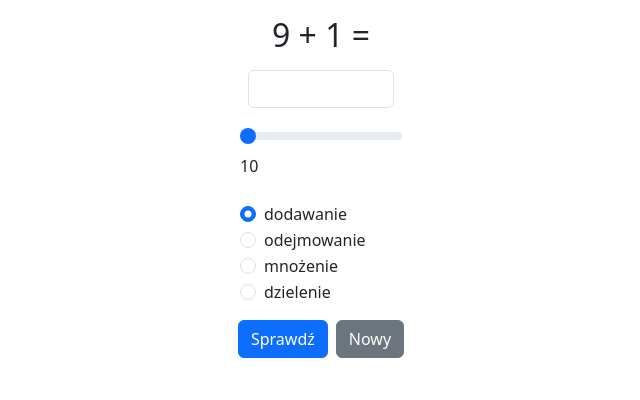
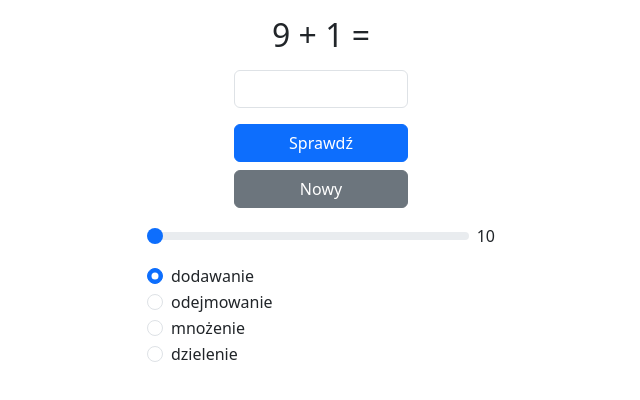
Before and after one commit to mattcitysurfer/liczymy-app, an Angular app: page / in a window 1280 px wide. Shown: the top 400 px of the page, without its empty margins (319-959 px from the left). Built offline with nearby package versions, Linux system fonts and the light colour scheme.

Commit message:
styling corrected + deploy instruction added to README

```diff
--- a/src/app/counting/counting.component.html
+++ b/src/app/counting/counting.component.html
@@ -1,15 +1,25 @@
 <div class="container mt-3">
   <div class="row">
-        <div class="col-md-2 offset-md-5">
+    <div class="col-md-4 offset-md-4">
+
       <h2 class="mb-3 text-center">{{firstNumber}} {{displayedMathOperator}} {{secondNumber}} =</h2>
 
       <div class="d-flex justify-content-center mb-3">
-                <input [(ngModel)]="userResult" type="number" class="form-control" style="width: 90%;">
+        <input [(ngModel)]="userResult" type="number" class="form-control" style="width: 50%;">
       </div>
 
-            <div class="mb-3">
-                <input [(ngModel)]="levelSelected" type="range" class="form-range" step="10" min="10" max="100" id="customRange">
-                <label for="customRange" class="form-label">{{levelSelected}}</label>
+      <div class="mb-3 d-flex flex-column align-items-center">
+        <div class="d-flex w-50 justify-content-center mb-2">
+          <button (click)="checkAnswer()" class="btn btn-primary w-100">Sprawdź</button>
+        </div>
+        <div class="d-flex w-50 justify-content-center">
+          <button (click)="nextExample()" class="btn btn-secondary w-100">Nowy</button>
+        </div>
+      </div>
+
+      <div class="mb-3 d-flex align-items-center">
+        <input [(ngModel)]="levelSelected" type="range" class="form-range me-2" step="10" min="10" max="100">
+        <label class="form-label mb-0">{{levelSelected}}</label>
       </div>
 
       <div class="mb-3">
@@ -31,11 +41,6 @@
         </div>
       </div>
 
-            <div class="d-flex justify-content-center mb-3">
-                <button (click)="checkAnswer()" class="btn btn-primary me-2">Sprawdź</button>
-                <button (click)="nextExample()" class="btn btn-secondary">Nowy</button>
-            </div>
-
       <h3 class="mt-3 text-center">{{feedbackMessage}}</h3>
 
     </div>
```
Also changed, not shown: 1 other file (tests, documents, lock files or other folders). Lines whose indentation alone changed are shown as unchanged.
